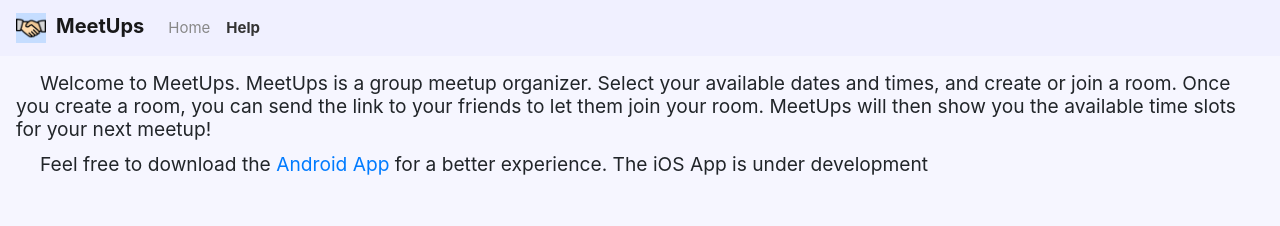
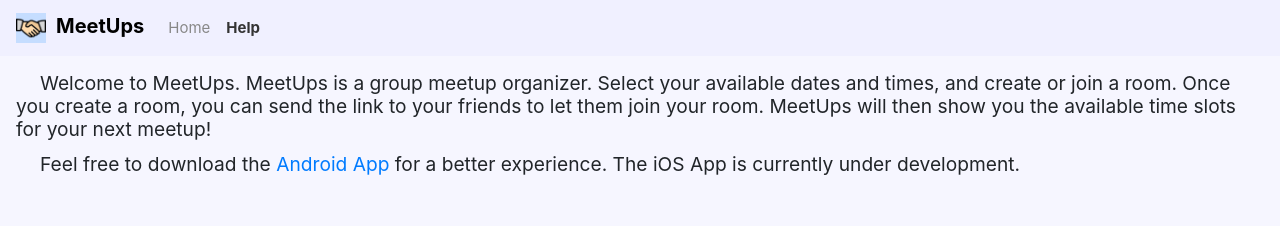
Before and after one commit to iberatkaya/meetups, a React (Create React App) app in the folder client/: page /help in a window 1280 px wide. Shown: the top 226 px of the page. Built offline with nearby package versions, Linux system fonts and the light colour scheme; what moment-range, tcomb-form would draw is missing.

Commit message:
Edited the navbar

```diff
--- a/client/src/CreatePage.js
+++ b/client/src/CreatePage.js
@@ -301,7 +301,8 @@ class CreatePage extends React.Component {
     navbar = () => {
         return (
             <Navbar style={{ backgroundColor: 'rgb(240, 240, 255)' }}>
-                <Navbar.Brand style={{ fontSize: 20, fontWeight: 'bold' }} >
+                <Navbar.Brand>
+                    <a href="/" style={{ fontSize: 20, fontWeight: 'bold', textDecoration: 'none', color: 'black' }} >
                         <img
                             alt=""
                             src={require("./logo.png")}
@@ -310,6 +311,7 @@ class CreatePage extends React.Component {
                             style={{ marginRight: 10 }}
                         />
                         MeetUps
+                    </a>
                 </Navbar.Brand>
                 <Nav className="mr-auto" style={{fontSize: 15}}>
                     <Nav.Link style={{ color: '#333', fontWeight: 'bold' }}>Home</Nav.Link>
--- a/client/src/HelpPage.js
+++ b/client/src/HelpPage.js
@@ -24,6 +24,7 @@ class HelpPage extends React.Component {
         return (
             <Navbar style={{ backgroundColor: 'rgb(240, 240, 255)' }}>
                 <Navbar.Brand style={{ fontSize: 20, fontWeight: 'bold' }} >
+                    <a href="/" style={{ fontSize: 20, fontWeight: 'bold', textDecoration: 'none', color: 'black' }} >
                         <img
                             alt=""
                             src={require("./logo.png")}
@@ -32,10 +33,11 @@ class HelpPage extends React.Component {
                             style={{ marginRight: 10 }}
                         />
                         MeetUps
+                    </a>
                 </Navbar.Brand>
-                <Nav className="mr-auto" style={{fontSize: 15}}>
+                <Nav className="mr-auto" style={{ fontSize: 15 }}>
                     <Nav.Link href="/" style={{ color: '#888' }}>Home</Nav.Link>
-                    <Nav.Link  style={{ color: '#333', fontWeight: 'bold' }}>Help</Nav.Link>
+                    <Nav.Link style={{ color: '#333', fontWeight: 'bold' }}>Help</Nav.Link>
                 </Nav>
             </Navbar>
         );
@@ -47,12 +49,12 @@ class HelpPage extends React.Component {
                 {this.navbar()}
                 <div className="Helptextcontainer">
                     <p className="Helptext">Welcome to MeetUps. MeetUps is a group meetup organizer. Select your available dates and times, and create or join a room. Once you create a room, you can send the link to your friends to let them join your room. MeetUps will then show you the available time slots for your next meetup!</p>
-                    <p className="Helptext">Feel free to download the <a target="_blank" href="https://play.google.com/store/apps/details?id=com.kaya.meetupapp">Android App</a> for a better experience. The iOS App is under development</p>
+                    <p className="Helptext">Feel free to download the <a target="_blank" href="https://play.google.com/store/apps/details?id=com.kaya.meetupapp">Android App</a> for a better experience. The iOS App is currently under development.</p>
                 </div>
                 <a
                     target="_blank"
                     href="https://play.google.com/store/apps/details?id=com.kaya.meetupapp"
-                    style={{position: 'fixed', zindex: 100, bottom: 0, right: 0, width: isMobile ? 100 : 150, height: isMobile ? 38 : 58}}>
+                    style={{ position: 'fixed', zindex: 100, bottom: 0, right: 0, width: isMobile ? 100 : 150, height: isMobile ? 38 : 58 }}>
                     <Image
                         fluid
                         src={require('./playstore.png')}
--- a/client/src/MainPage.js
+++ b/client/src/MainPage.js
@@ -491,6 +491,7 @@ class MainPage extends React.Component {
         return (
             <Navbar style={{ backgroundColor: 'rgb(240, 240, 255)' }}>
                 <Navbar.Brand style={{ fontSize: 20, fontWeight: 'bold' }} >
+                    <a href="/" style={{ fontSize: 20, fontWeight: 'bold', textDecoration: 'none', color: 'black' }} >
                         <img
                             alt=""
                             src={require("./logo.png")}
@@ -499,14 +500,15 @@ class MainPage extends React.Component {
                             style={{ marginRight: 10 }}
                         />
                         MeetUps
+                    </a>
                 </Navbar.Brand>
-                <Nav className="mr-auto" style={{fontSize: 15}}>
+                <Nav className="mr-auto" style={{ fontSize: 15 }}>
                     <Nav.Link href="/" style={{ color: '#888' }}>Home</Nav.Link>
                     {
                         this.state.error ?
                             <div></div>
                             :
-                            <Nav.Link  style={{ color: '#888' }} onClick={() => {
+                            <Nav.Link style={{ color: '#888' }} onClick={() => {
                                 ReactCopy('https://meetupswithfriends.com/' + this.state.key);
                                 toast.info('Copied to clipboard');
                             }}>Copy Link</Nav.Link>
@@ -563,7 +565,7 @@ class MainPage extends React.Component {
                 <a
                     target="_blank"
                     href="https://play.google.com/store/apps/details?id=com.kaya.meetupapp"
-                    style={{position: 'fixed', zindex: 100, bottom: 0, right: 0, width: isMobile ? 100 : 150, height: isMobile ? 38 : 58}}>
+                    style={{ position: 'fixed', zindex: 100, bottom: 0, right: 0, width: isMobile ? 100 : 150, height: isMobile ? 38 : 58 }}>
                     <Image
                         fluid
                         src={require('./playstore.png')}
```
Lines whose indentation alone changed are shown as unchanged.
